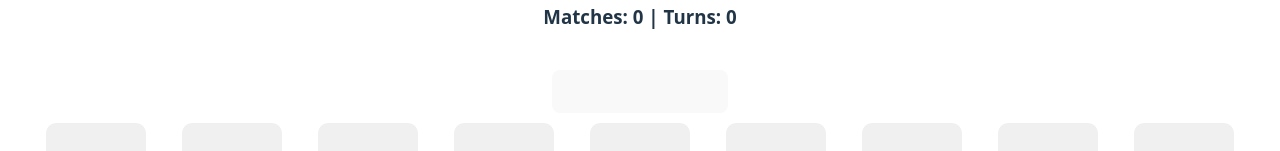
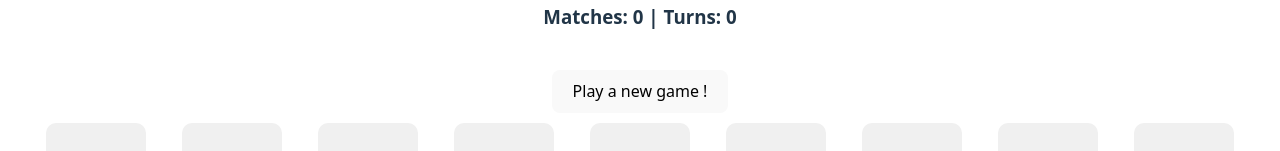
Before and after one commit to StrawberryBeds/games, a React (Vite) app: page / in a window 1280 px wide. Shown: the part 160-311 px from the top of the page. Built offline with nearby package versions, Linux system fonts and the light colour scheme.

Commit message:
Changes au couleur du boutton

```diff
--- a/src/index.css
+++ b/src/index.css
@@ -42,7 +42,7 @@ button {
   font-size: 1em;
   font-weight: 500;
   font-family: inherit;
-  color: #f9f9f9;
+  color: #000000;
   background-color: #1baf27;
   cursor: pointer;
   transition: border-color 0.25s;
```
